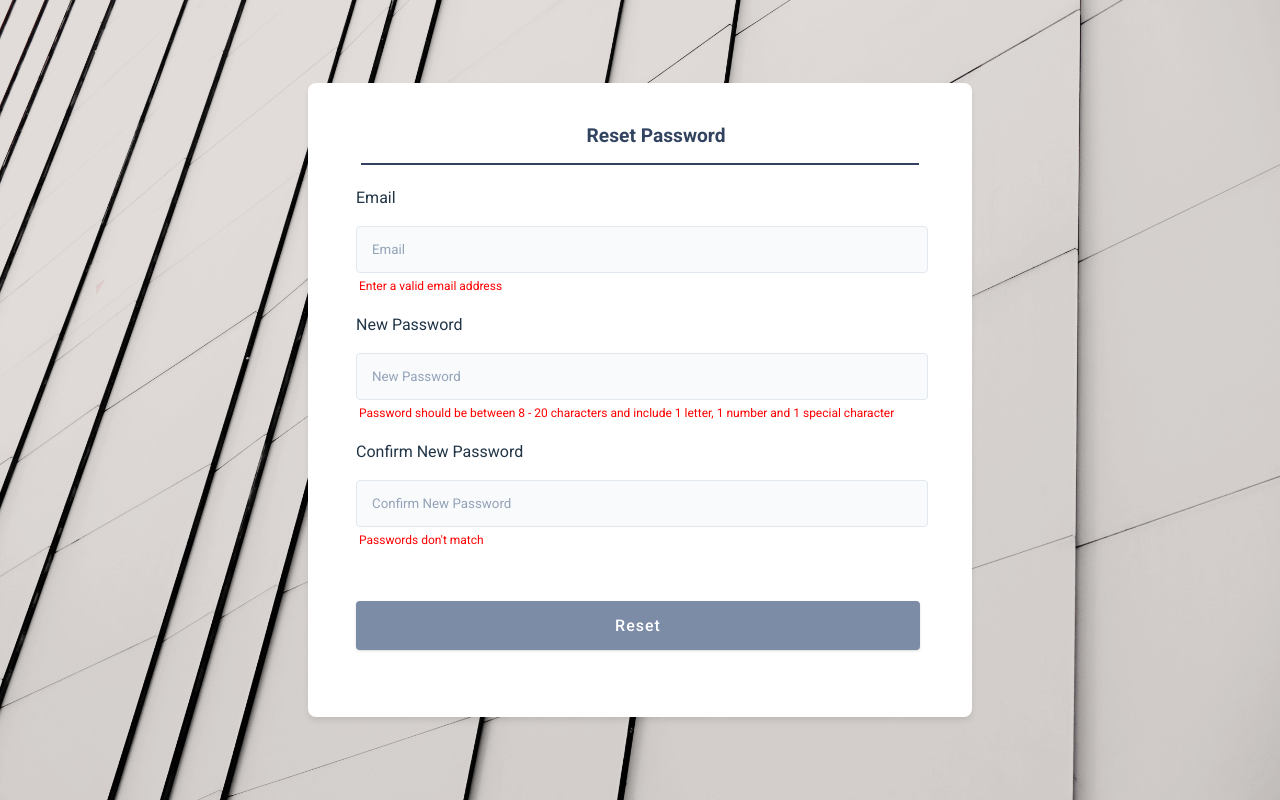
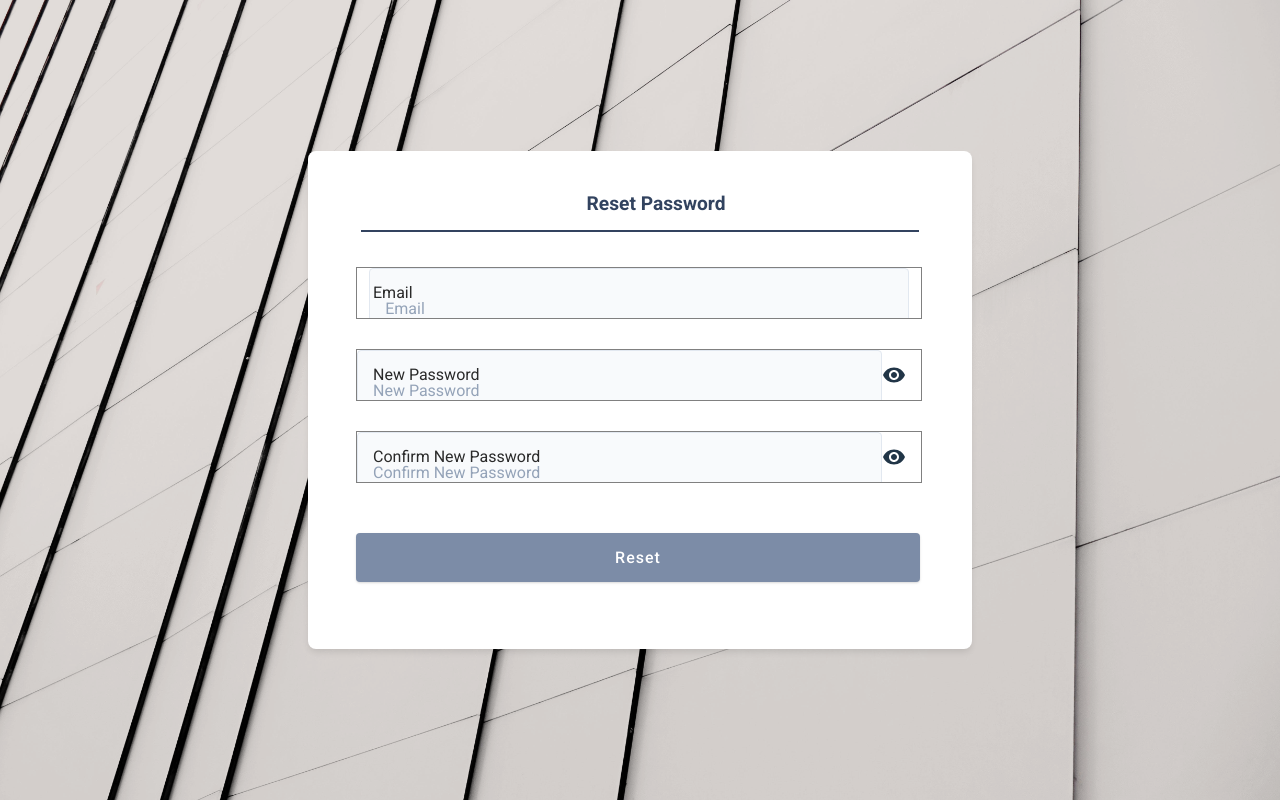
Before and after one commit to MalachyCode/Explore-bank-app, a React (Vite) app in the folder UI/: page /password-reset in a window 1280 px wide. Built offline with nearby package versions, Linux system fonts and the light colour scheme; no server answers.

Commit message:
Updating the layout and structure of the reusable form input

```diff
--- a/UI/src/components/FormInput.tsx
+++ b/UI/src/components/FormInput.tsx
@@ -1,6 +1,7 @@
 import './formInput.scss';
 import { FormInputType } from '../types';
-import { useState } from 'react';
+import { useEffect, useState } from 'react';
+import VisibilityIcon from '@mui/icons-material/Visibility';
 
 declare module 'react' {
   interface HTMLAttributes<T> extends AriaAttributes, DOMAttributes<T> {
@@ -11,19 +12,43 @@ declare module 'react' {
 
 const FormInput = (props: FormInputType) => {
   const [focused, setFocused] = useState(false);
-  const { label, errorMessage, onChange, id, ...inputProps } = props;
+  const { label, errorMessage, onChange, id, type, ...inputProps } = props;
+  const [showPassword, setShowPassword] = useState(false);
+
+  useEffect(() => {
+    setFocused(false);
+  }, [props.value]);
 
   const handleFocus = () => {
-    setFocused(true);
+    setFocused(props.value ? false : true);
   };
 
   return (
+    // <div className='form-input-container'>
+    //   <label htmlFor={id} className='.form-label'>
+    //     <p>{label}</p>
+    //   </label>
+    //   <input
+    //     {...inputProps}
+    //     className='form-input'
+    //     id={id}
+    //     onChange={onChange}
+    //     onBlur={handleFocus} //onBlur===click and leave input
+    //     onFocus={() =>
+    //       inputProps.name === 'confirmPassword' && setFocused(true)
+    //     } //onFocus===click on input
+    //     focused={focused.toString()}
+    //   />
+    //   <span className='error-message'>{errorMessage}</span>
+    // </div>
+
     <div className='form-input-container'>
-      <label htmlFor={id} className='.form-label'>
-        <p>{label}</p>
-      </label>
+      <div className={'input-box ' + (focused && 'error')}>
         <input
           {...inputProps}
+          type={
+            type === 'password' ? (showPassword ? 'text' : 'password') : type
+          }
           className='form-input'
           id={id}
           onChange={onChange}
@@ -33,7 +58,17 @@ const FormInput = (props: FormInputType) => {
           } //onFocus===click on input
           focused={focused.toString()}
         />
-      <span className='error-message'>{errorMessage}</span>
+        <span className={'placeholder ' + (props.value && 'active')}>
+          {label}
+        </span>
+        {props.type === 'password' && (
+          <VisibilityIcon
+            className='show-password-icon'
+            onClick={() => setShowPassword(!showPassword)}
+          />
+        )}
+      </div>
+      {focused && <span className='error-message'>{errorMessage}</span>}
     </div>
   );
 };
```
Lines whose indentation alone changed are shown as unchanged.
